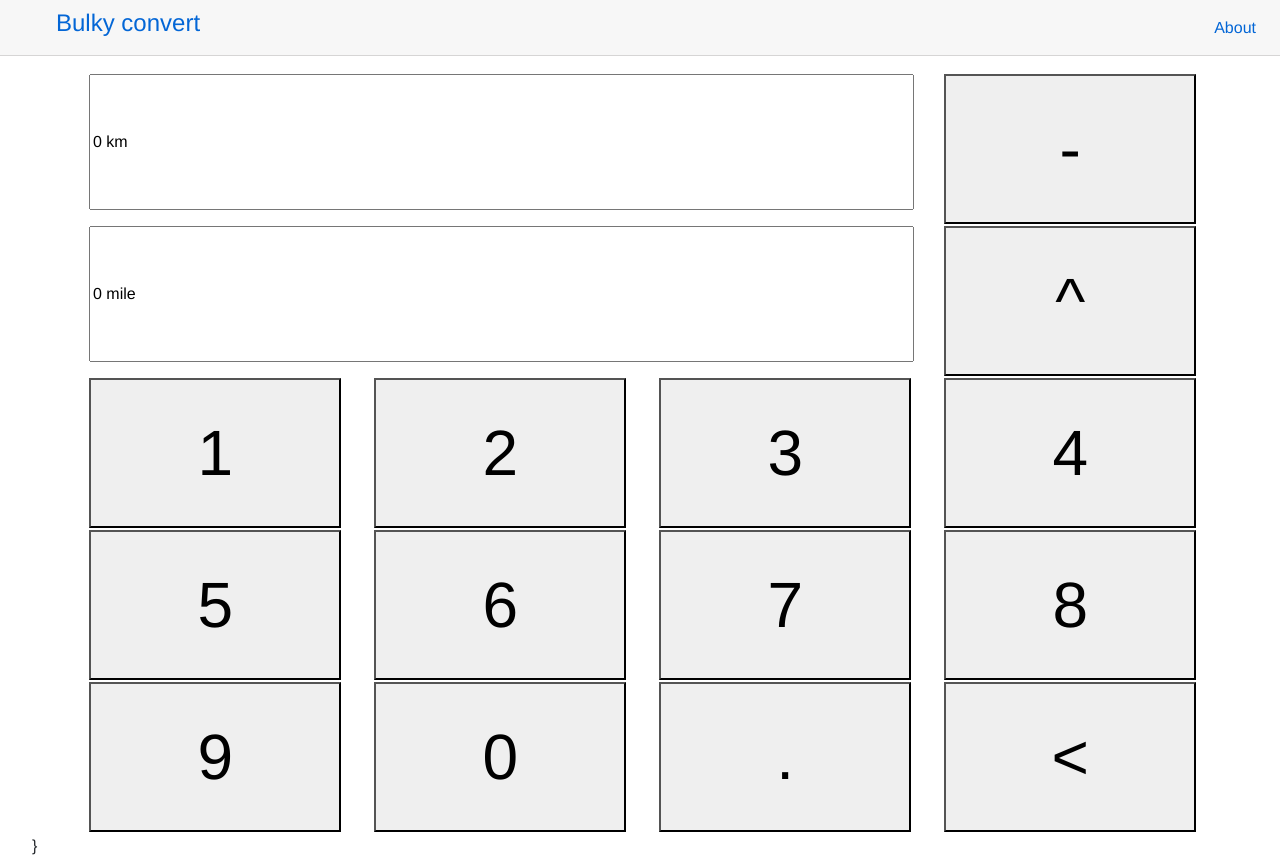
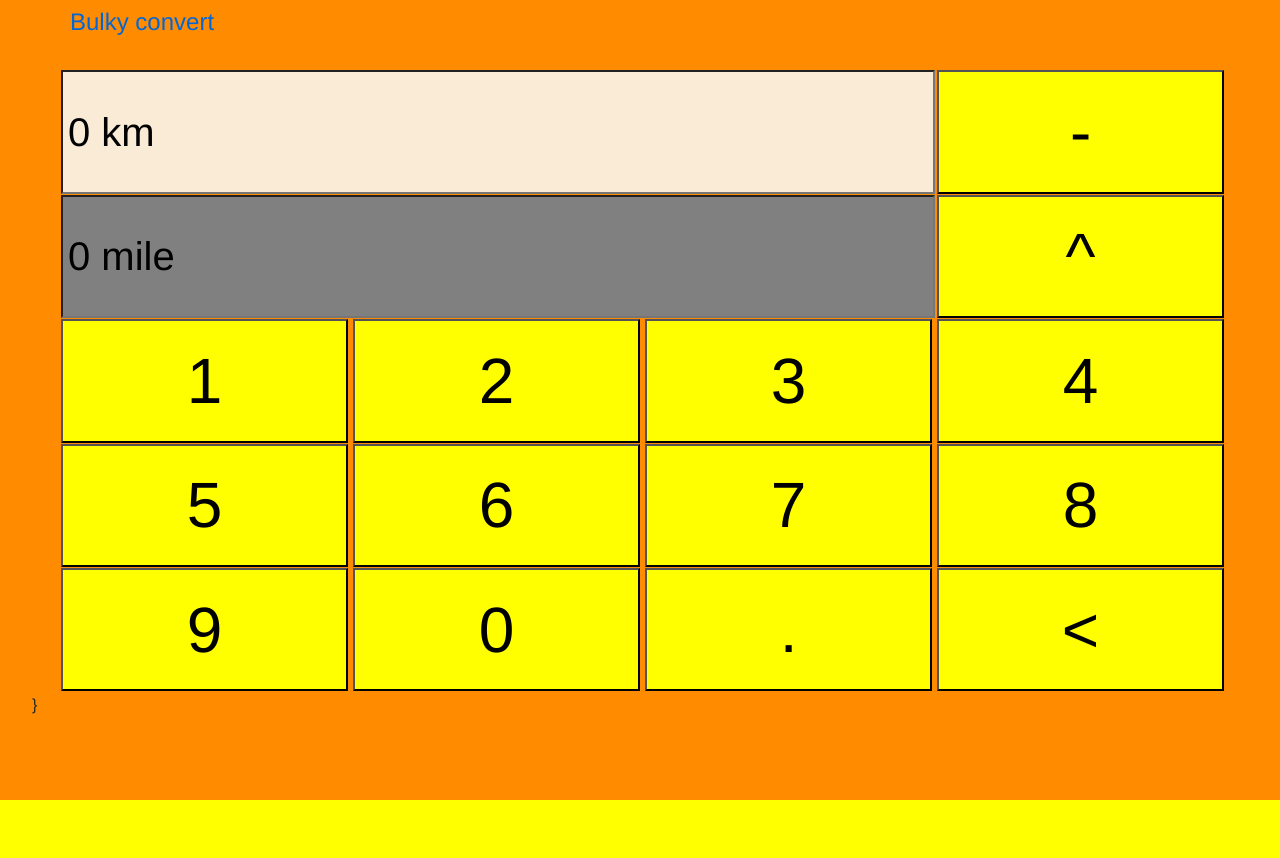
Before and after one commit to MarcBowell/BulkyConvert, an ASP.NET Core app: a page that uses BulkyConvert/Shared/MainLayout.razor in a window 1280 px wide. After the commit the page ends 800 px from the top, so only its background shows below. Run offline with ASP.NET Core 8, Linux system fonts and the light colour scheme; style sheets or scripts are compiled from the project's sources.

Commit message:
Changes to application image and styling

```diff
--- a/BulkyConvert/Shared/MainLayout.razor
+++ b/BulkyConvert/Shared/MainLayout.razor
@@ -2,10 +2,13 @@
 
 <div class="page">
     <div class="main">
-        <div class="top-row px-4">
-            <a href="\"><h4>Bulky convert</h4></a>
-            <a href="http://blazor.net" target="_blank" class="ml-md-auto">About</a>
-        </div>
+        <nav class="navbar navbar-default navbar-fixed-top">
+            <div class="container">
+                <div class="row">
+                    <a href="\"><h4>Bulky convert</h4></a>
+                </div>
+            </div>
+        </nav>
 
         <div class="content px-4">
             @Body
--- a/BulkyConvert/wwwroot/css/app.css
+++ b/BulkyConvert/wwwroot/css/app.css
@@ -1,5 +1,6 @@
 html, body {
     font-family: 'Helvetica Neue', Helvetica, Arial, sans-serif;
+    background-color: darkorange;
 }
 
 a, .btn-link {
@@ -47,8 +48,16 @@
         top: 0.5rem;
     }
 
+.nav-bar {
+    height: 8vh;
+}
+
+.content {
+    height: 80vh;
+}
+
 .convert-area-container {
-    height: 95vh;
+    height: 100%;
 }
 
 .convert-area-container .input-row, .convert-area-container .output-row {
@@ -56,8 +65,19 @@
 }
 
 .convert-area-container .input-row input, .convert-area-container .output-row input {
-    height: 90%;
+    height: 99%;
     width: 100%;
+    font-size: 5vh;
+}
+
+.convert-area-container .input-row input {
+    padding-left: 5px;
+    background-color: antiquewhite;
+}
+
+.convert-area-container .output-row input {
+    padding-left: 5px;
+    background-color: gray;
 }
 
 .convert-area-container .convert-button-row {
@@ -68,4 +88,10 @@
     height: 99%;
     width: 99%;
     font-size: 8vh;
+    background-color: yellow;
 }
+
+.convert-area-container .col-3, .convert-area-container, .col-9 {
+    padding-left: 1px!important;
+    padding-right: 1px!important;
+}
```
Also changed, not shown: BulkyConvert/wwwroot/app-image.png (added), BulkyConvert/wwwroot/icon-512.png (deleted), BulkyConvert/wwwroot/manifest.json.
